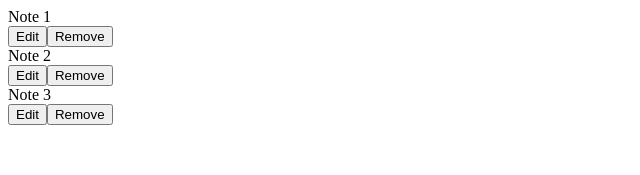
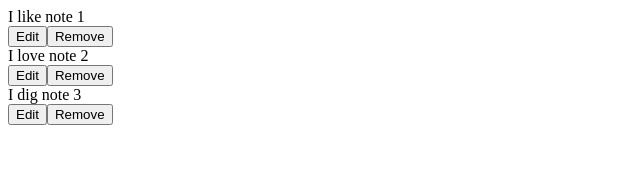
Before and after one commit to bgirlcoolcat/React-How-to, a React (Create React App) app: page / in a window 1280 px wide. Shown: the top 175 px of the page, without its empty margins (0-640 px from the left). Built offline with nearby package versions, Linux system fonts and the light colour scheme.

Commit message:
Refactor to properly use multiple child elements

```diff
--- a/src/PostItState.js
+++ b/src/PostItState.js
@@ -1,13 +1,10 @@
 import React from 'react';
 
+// Step 7 - Refactor to properly use multiple child elements
 
 class PostItState extends React.Component {
 
-// 1. Set the initial state to be false for editing, so no forms shown by default, but just show text
-
     state = { editing: false }
-
-// 2. When Edit button is clicked, we change the state and set editing to true
 
     edit = () => {
         this.setState({ editing: true });
@@ -17,26 +14,17 @@ class PostItState extends React.Component {
         console.log('Removing comment');
     }
 
-// 3. We need another function for save so when in editing mode, we offer a save button (eventually to save the new text).
-  // For now, it will just take you out of editing mode by changing state so editing is set to false
-
-// 6b. Pass the ref value to the save function (saved in a variable). For now, we will use it in a console.log.
-
     save = () => {
         let value = this.refs.newText.value;
         console.log('New postIt text:' + value);
         this.setState({ editing: false });
     }
 
-// 4. Create two render functions to toggle between the default mode and editing mode
-
-// 6a. Get the value of whatever the user typed in to the edit form using refs
-
     renderForm = () => {
         return (
             <div className="commentContainer">
                 <textarea ref="newText" defaultValue={this.props.children}></textarea>
-                <button onClick={this.save} classname="button-success">Save</button>
+                <button onClick={this.save} className="button-success">Save</button>
             </div>
         );
     }
@@ -45,13 +33,12 @@ class PostItState extends React.Component {
         return (
             <div className="commentContainer">
                 <div className="commentText">{this.props.children}</div>
-                <button onClick={this.edit} classname="button-primary">Edit</button>
+                <button onClick={this.edit} className="button-primary">Edit</button>
                 <button onClick={this.remove} className="button-danger">Remove</button>
             </div>
         );
     }
 
-// 5. Write some logic to say if in editing mode display renderForm; if in default mode, display renderDefault.
     render() {
         if(this.state.editing) {
             return this.renderForm();
@@ -61,4 +48,37 @@ class PostItState extends React.Component {
     }
 }
 
-export default PostItState;
+// Set up a Board component, that holds all the post its.
+
+class Board extends React.Component {
+
+    // Have an initial state that is an array of each of the post its, and manage them in that way.
+
+    state = {
+        postIts: [
+            'I like note 1',
+            'I love note 2',
+            'I dig note 3'
+        ]
+    }
+
+    // Make render function and create a div that represents the entire board.
+
+    render() {
+        return (
+            <div className="board">
+                {
+                    // For each post it, I want to loop through the array of post its above
+                    // and output each post it between the <PostItState></PostItState> tags
+                    // Have to set a key to give each post it/each child a unique identifier.
+                    this.state.postIts.map(function (item, i) {
+                        return (<PostItState key={i}>{item}</PostItState>);
+                    })
+                }
+            </div>
+        );
+    }
+}
+
+// export default PostItState;
+export default Board;
--- a/src/index.js
+++ b/src/index.js
@@ -1,15 +1,14 @@
 import React from 'react';
 import ReactDOM from 'react-dom';
 
-import PostItState from './PostItState'
+import Board from './PostItState';
 
-
+// Step 7 - Refactor to properly use multiple child elements
 
 ReactDOM.render(
-    <div>
-        <PostItState>Note 1</PostItState>
-        <PostItState>Note 2</PostItState>
-        <PostItState>Note 3</PostItState>
-    </div>,
+
+    // Render the Board component instead
+
+    <Board />,
     document.getElementById('root')
 );
```
